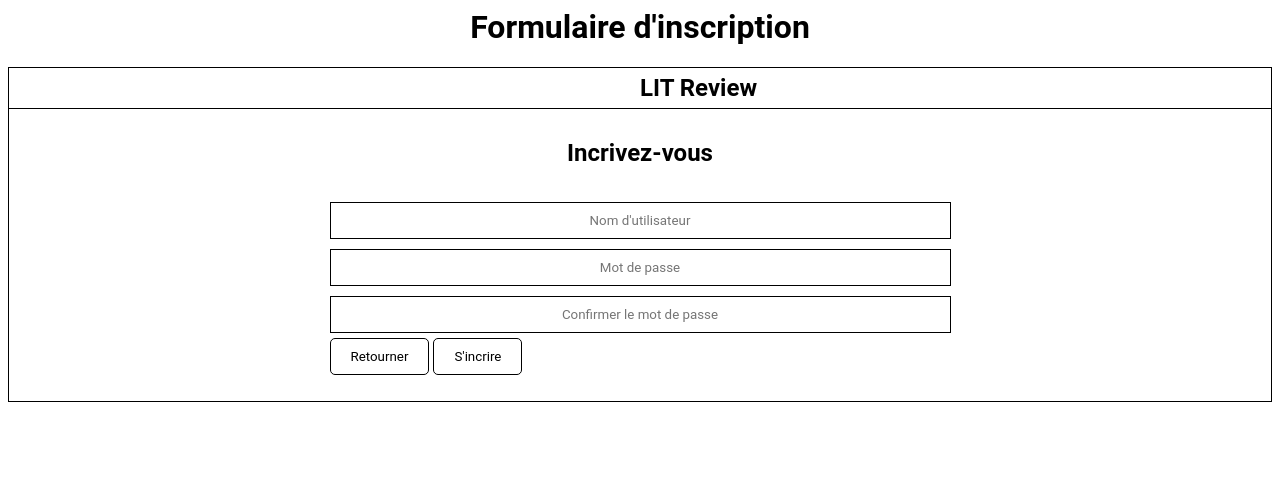
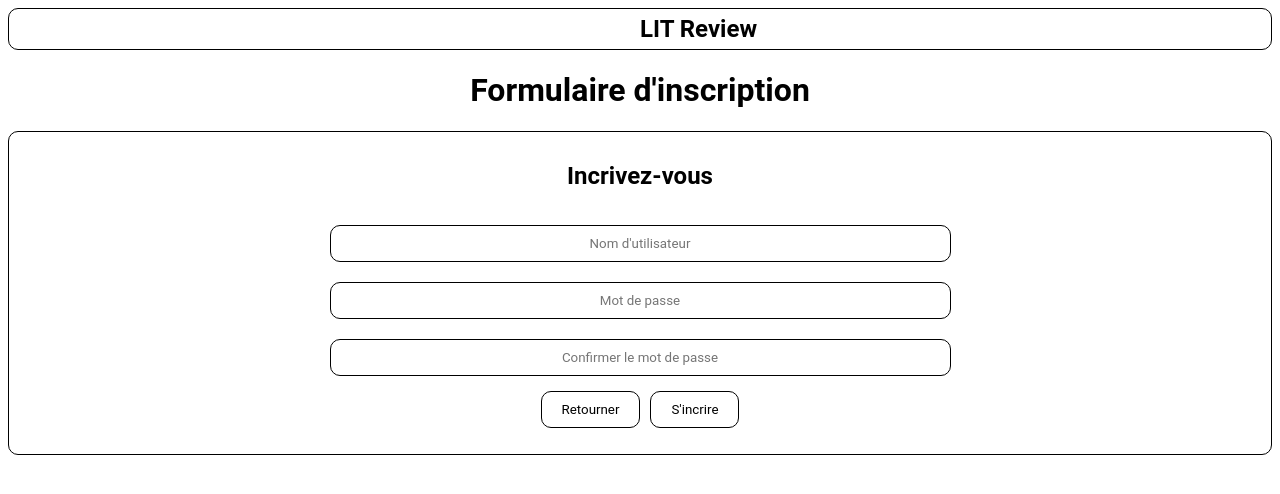
Before and after one commit to PierreBulgare/LITReview, a Django app: page /signup/ in a window 1280 px wide. Shown: the top 494 px of the page. Run offline with Django 5.2, Linux system fonts and the light colour scheme.

Commit message:
optimisation du code

```diff
--- a/app/urls.py
+++ b/app/urls.py
@@ -29,6 +29,7 @@ urlpatterns = [
     path('signup/', authentication.views.signup_page, name='signup'),
     path('flux/', website.views.flux, name='flux'),
     path('follows/', website.views.follows, name='follows'),
+    path('unfollow/<str:user_id>/', website.views.unfollow, name='unfollow'),
     path('search-users/', website.views.search_users, name='search_users'),
     path('posts/', website.views.posts, name='posts'),
     path('create-ticket/', website.views.create_ticket, name='create_ticket'),
--- a/authentication/templates/authentication/signup.html
+++ b/authentication/templates/authentication/signup.html
@@ -7,8 +7,10 @@
     <form method="post">
         {{ form.as_p }}
         {% csrf_token %}
-        <button type="button" onclick="window.location.href='{% url 'login' %}'" class="button">Retourner</button>
-        <button id="signup" type="submit" class="button">S'incrire</button>
+        <div class="button-container">
+            <button type="button" onclick="window.location.href='{% url 'login' %}'" class="button">Retourner</button>
+            <button id="signup" type="submit" class="button">S'incrire</button>
+        </div>
     </form>
 </div>
 {% endblock main_content %}
--- a/static/scripts.js
+++ b/static/scripts.js
@@ -1,6 +1,8 @@
 // Recherche un utilisateur
-const input = document.getElementById('search-username');
-const suggestionList = document.getElementById('users-suggestions-list');
+async function searchUser(input, suggestionList) {
+  if (!input || !suggestionList) {
+    return;
+  }
 
   suggestionList.addEventListener('click', (e) => {
     if (e.target.tagName === 'LI') {
@@ -11,7 +13,6 @@ suggestionList.addEventListener('click', (e) => {
 
   input.addEventListener('input', async (e) => {
     const value = e.target.value;
-  console.log(input);
     if (value.length < 3) {
       suggestionList.classList.add('hidden');
       return;
@@ -36,3 +37,12 @@ input.addEventListener('input', async (e) => {
       suggestionList.appendChild(li);
     });
   });
+}
+
+
+document.addEventListener('DOMContentLoaded', () => {
+  const input = document.getElementById('search-username');
+  const suggestionList = document.getElementById('users-suggestions-list');
+  console.log(input, suggestionList);
+  searchUser(input, suggestionList);
+});
--- a/static/styles.css
+++ b/static/styles.css
@@ -27,6 +27,7 @@ h1 {
 .header_content, main {
     border: 1px solid black;
     padding: 10px;
+    border-radius: 10px;
 }
 
 .header_content {
@@ -47,7 +48,6 @@ main {
     display: flex;
     flex-direction: row;
     justify-content: space-evenly;
-    border-top: 0px;
 }
 
 main > div {
@@ -59,12 +59,23 @@ main > div {
 }
 
 form {
+    display: flex;
+    flex-direction: column;
+    gap: 10px;
     width: 50%;
+}
+
+.button-container {
+    display: flex;
+    flex-direction: row;
+    justify-content: center;
+    width: 100%;
+    gap: 10px;
 }
 
 .button {
     border: 1px solid black;
-    border-radius: 5px;
+    border-radius: 10px;
     padding: 10px 20px;
     cursor: pointer;
     background-color: white;
@@ -72,6 +83,7 @@ form {
 
 input {
     border: 1px solid black;
+    border-radius: 10px;
     padding: 10px;
     text-align: center;
     width: 100%;
@@ -135,13 +147,21 @@ li {
 .follows-list p {
     display: flex;
     flex-direction: row;
+    align-items: center;
     border: 1px solid black;
     padding: 5px;
     width: 40%;
+    height: 40px;
+    position: relative;
 }
 
-.follows-list p button {
-    margin-left: auto;
+.follows-list a.button {
+    position: absolute;
+    right: 5px;
+    border: none;
+    border-radius: 0;
+    border-left: 1px solid black;
+    height: auto;
 }
 
 textarea {
--- a/templates/base.html
+++ b/templates/base.html
@@ -11,10 +11,9 @@
     <body>
         {% block header %}
         <header>
-            <h1>{% block page_name %}{% endblock page_name %}</h1>
             <div class="header_content">
                 {% if user.is_authenticated %}
-                <span>Connecté en tant que <b>{{ user.username }}</b></span>
+                <span class="bold-element">👤 {{ user.username }}</span>
                 {% endif %}
                 <h2>LIT Review</h2>
                 <nav>
@@ -28,6 +27,7 @@
                     </ul>
                 </nav>
             </div>
+            <h1>{% block page_name %}{% endblock page_name %}</h1>
         </header>
         {% endblock header %}
         {% block main %}
--- a/website/forms.py
+++ b/website/forms.py
@@ -40,7 +40,7 @@ class TicketForm(forms.ModelForm):
         required=False
     )
     image = forms.ImageField(
-        required=False
+        required=False,
     )
 
     def __init__(self, *args, **kwargs):
@@ -48,6 +48,10 @@ class TicketForm(forms.ModelForm):
         for field_name, field in self.fields.items():
             if field_name == "title":
                 field.label = "Titre"
+            elif field_name == "description":
+                field.label = "Description"
+            elif field_name == "image":
+                field.label = "Image"
             else:
                 field.label = ""
 
--- a/website/templates/website/edit-ticket.html
+++ b/website/templates/website/edit-ticket.html
@@ -11,11 +11,13 @@
 
         {% if ticket.image %}
             <div style="margin-bottom: 10px;">
-                <p>Image actuelle :</p>
+                <label for="id_image">Image actuelle :</label>
                 <img src="{{ ticket.image.url }}" alt="Image actuelle" style="max-width: 200px; max-height: 200px;">
             </div>
         {% endif %}
 
+
+        <label for="id_image">Nouvelle Image :</label>
         {{ form.image }}
         <button type="submit" class="button">Valider</button>
         <button class="button"><a href="{% url 'posts' %}">Annuler</a></button>
--- a/website/templates/website/posts.html
+++ b/website/templates/website/posts.html
@@ -1,9 +1,8 @@
 {% extends "base.html" %}
 {% load custom_filters %}
-{% block page_name %}Voir vos propres posts{% endblock page_name %}
+{% block page_name %}Vos posts{% endblock page_name %}
 {% block main_content %}
 <div>
-    <h2>Vos posts</h2>
     <div class="posts-list">
         {% for post in posts %}
             <div class="post">
```
Also changed, not shown: website/templates/website/follows.html (+8 -1 lines), website/views.py (+26 -3 lines), db.sqlite3. Lines whose indentation alone changed are shown as unchanged.
